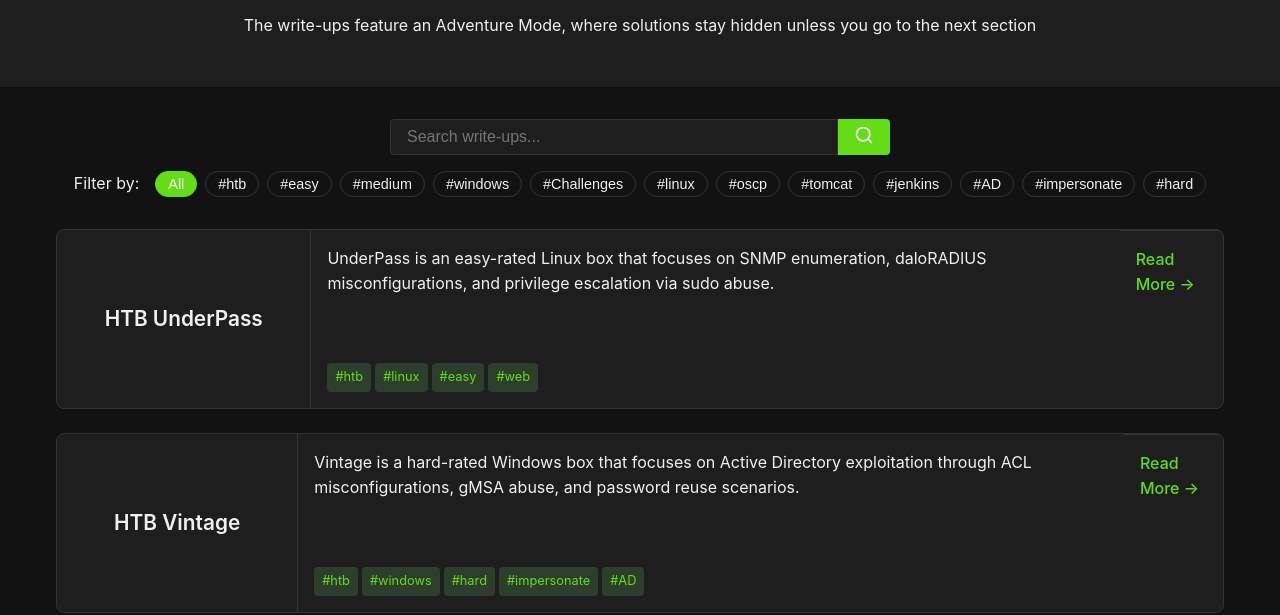
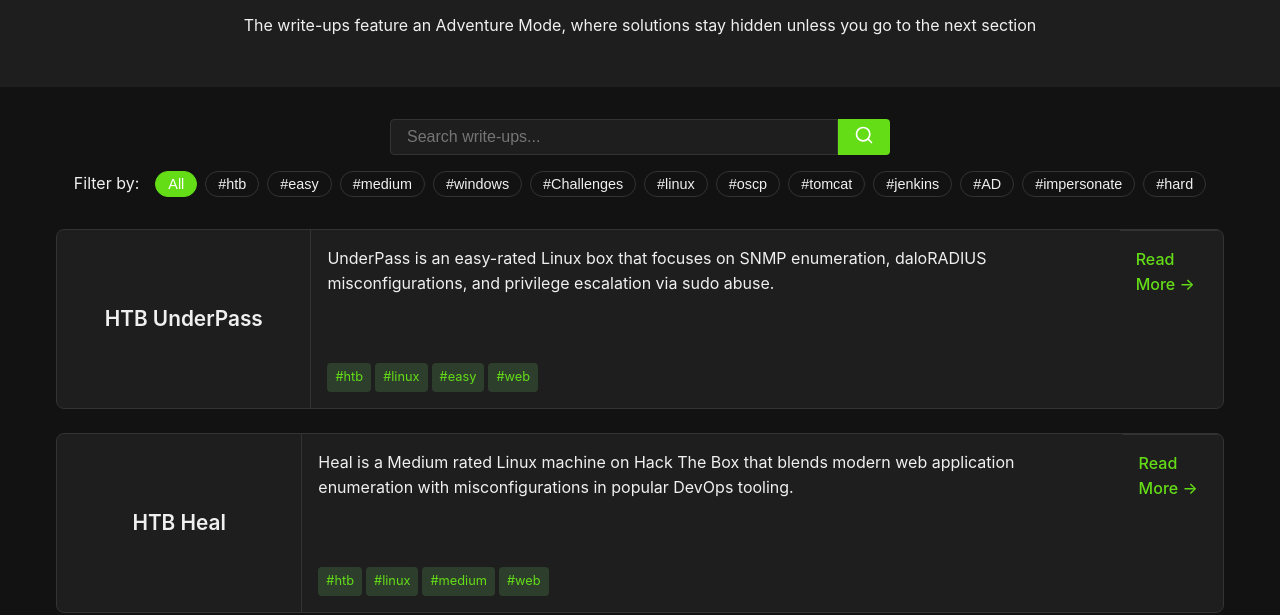
Before and after one commit to bb4go/bb4go.github.io, a plain HTML site: page writeups.html in a window 1280 px wide. Shown: the part 191-806 px from the top of the page. Drawn offline with Linux system fonts and the light colour scheme.

Commit message:
Update writeups.html

```diff
--- a/writeups.html
+++ b/writeups.html
@@ -104,6 +104,24 @@
                         </div>
                     </div>
 
+                    <div class="card" data-tags="linux medium htb web">
+                        <div class="card-header">
+                            <h3>HTB Heal</h3>
+                        </div>
+                        <div class="card-body">
+                            <p>Heal is a Medium rated Linux machine on Hack The Box that blends modern web application enumeration with misconfigurations in popular DevOps tooling.</p>
+                            <div class="tags">
+                                <span class="tag">#htb</span>
+                                <span class="tag">#linux</span>
+                                <span class="tag">#medium</span>
+                                <span class="tag">#web</span>
+
+                            </div>
+                        </div>
+                        <div class="card-footer">
+                            <a href="writeups/heal.html" class="read-more">Read More →</a>
+                        </div>
+                    </div>
 
                     <div class="card" data-tags="windows hard htb impersonate AD">
                         <div class="card-header">
```
